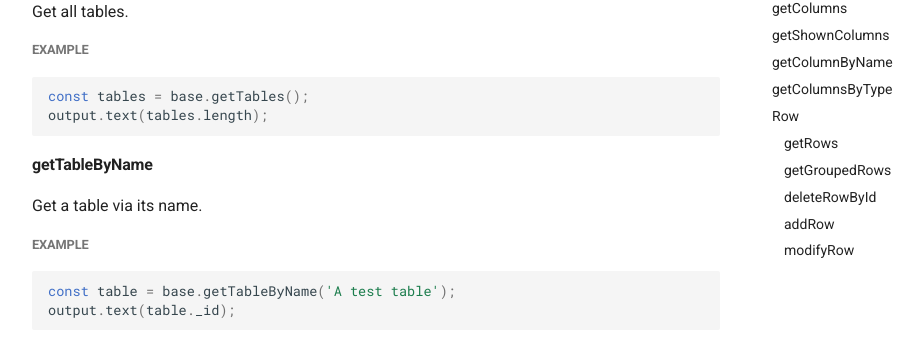
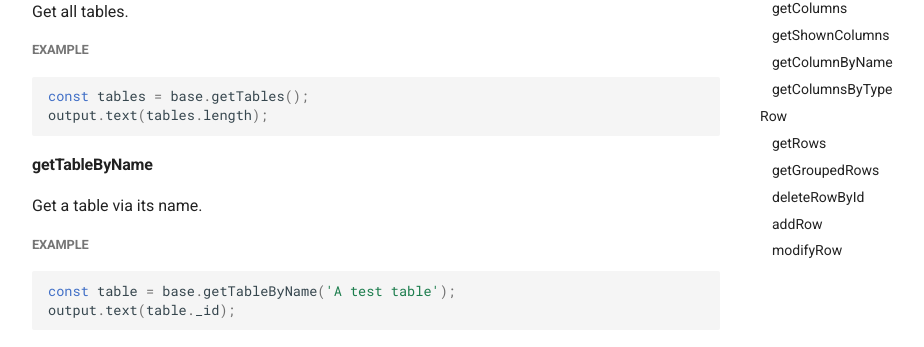
Before and after one commit to seatable/seatable-scripts, an MkDocs documentation site: the page built from manual/base.md, in a window 1280 px wide. Shown: the part 534-881 px from the top of the page, without its empty margins (264-1188 px from the left). Built offline with MkDocs 1.6.1 and Material for MkDocs 9.7.7, drawn with Linux system fonts in a browser that asks for light colours; comment, search, counter and statistics services are not loaded.

Commit message:
fix title

````diff
--- a/manual/base.md
+++ b/manual/base.md
@@ -222,7 +222,7 @@
 output.text(column.length);
 ```
 
-### Row
+## Row
 
 #### getRows
 
````
